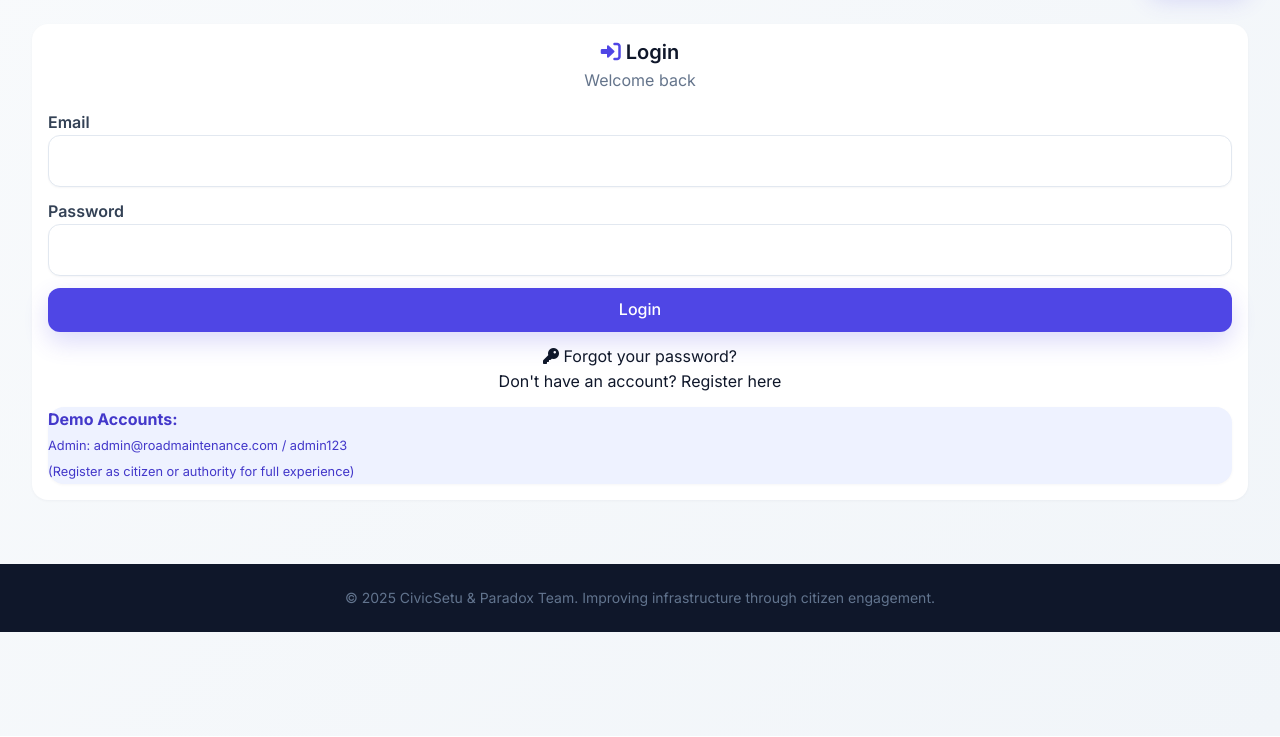
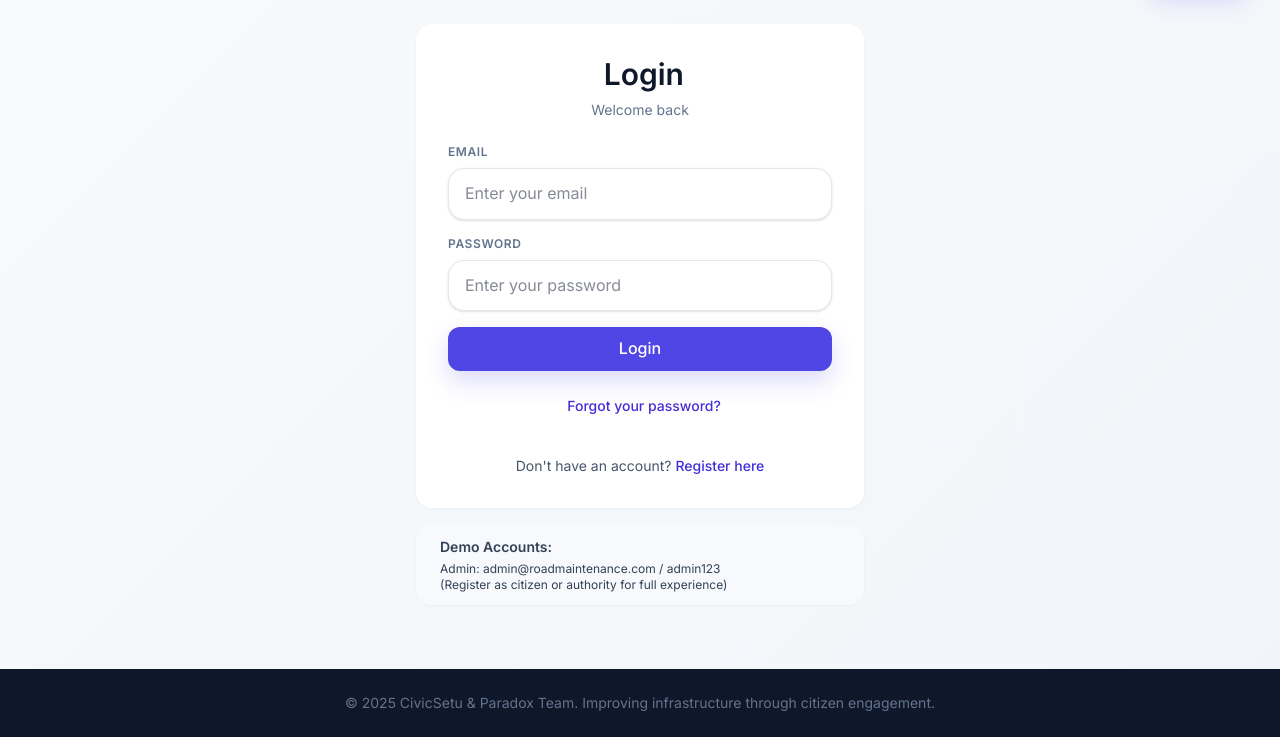
Before and after one commit to Byte-Craftsman-Alpha/Road-Maintenance-System, a Flask app: page /login in a window 1280 px wide. Shown: the part 64-801 px from the top of the page. Run offline with Flask 3, Linux system fonts and the light colour scheme; some libraries are stand-ins or nearby versions.

Commit message:
UI migration

```diff
--- a/app.py
+++ b/app.py
@@ -95,7 +95,7 @@ except:
     print("Warning: Email credentials not configured. OTP functionality will not work.")
 
 from models import db, User, Report, MaintenanceTicket, StatusUpdate, Analytics, OTPVerification, Vote, CitizenPoints
-from forms import LoginForm, RegisterForm, ReportForm, TicketForm, OTPVerificationForm, ForgotPasswordForm, ResetPasswordForm, StatusUpdateForm, ReportTrackingForm
+from forms import LoginForm, RegisterForm, ReportForm, TicketForm, OTPVerificationForm, ForgotPasswordForm, ResetPasswordForm, StatusUpdateForm, ReportTrackingForm, ChangePasswordForm, ChangeEmailRequestForm, VerifyEmailChangeForm
 
 db.init_app(app)
 login_manager = LoginManager()
@@ -135,7 +135,7 @@ def login():
             login_user(user)
             next_page = request.args.get('next')
             return redirect(next_page) if next_page else redirect(url_for('index'))
-        flash('Invalid email or password')
+        flash('Invalid email or password', 'danger')
     return render_template('auth/login.html', form=form)
 
 @app.route('/register', methods=['GET', 'POST'])
@@ -309,6 +309,105 @@ def reset_password():
 def logout():
     logout_user()
     return redirect(url_for('index'))
+
+
+@app.route('/account/settings', methods=['GET', 'POST'])
+@login_required
+def account_settings():
+    password_form = ChangePasswordForm()
+    email_form = ChangeEmailRequestForm()
+
+    if password_form.submit_password.data and password_form.validate_on_submit():
+        if not check_password_hash(current_user.password_hash, password_form.current_password.data):
+            flash('Current password is incorrect.', 'error')
+            return render_template('account/settings.html', password_form=password_form, email_form=email_form)
+
+        if password_form.new_password.data != password_form.confirm_password.data:
+            flash('Passwords do not match.', 'error')
+            return render_template('account/settings.html', password_form=password_form, email_form=email_form)
+
+        user = User.query.get(current_user.id)
+        if not user:
+            flash('User not found.', 'error')
+            return redirect(url_for('index'))
+
+        user.password_hash = generate_password_hash(password_form.new_password.data)
+        db.session.commit()
+        flash('Password updated successfully.', 'success')
+        return redirect(url_for('account_settings'))
+
+    if email_form.submit_email.data and email_form.validate_on_submit():
+        if not check_password_hash(current_user.password_hash, email_form.current_password.data):
+            flash('Current password is incorrect.', 'error')
+            return render_template('account/settings.html', password_form=password_form, email_form=email_form)
+
+        new_email = (email_form.new_email.data or '').strip().lower()
+
+        if new_email == (current_user.email or '').strip().lower():
+            flash('That is already your current email.', 'info')
+            return redirect(url_for('account_settings'))
+
+        if User.query.filter_by(email=new_email).first():
+            flash('Email already registered.', 'error')
+            return render_template('account/settings.html', password_form=password_form, email_form=email_form)
+
+        try:
+            otp_code = OTPVerification.create_otp(new_email, 'email_change')
+            otp_sent = send_otp_email(email_notifier, new_email, current_user.username, otp_code, 'email_change')
+            if otp_sent:
+                session['email_change_user_id'] = current_user.id
+                session['email_change_new_email'] = new_email
+                flash('Verification code sent to your new email. Please check and verify.', 'success')
+                return redirect(url_for('verify_email_change'))
+            else:
+                flash('Failed to send verification code. Please try again later.', 'danger')
+        except Exception as e:
+            flash('Failed to send verification code. Please try again.', 'error')
+            print(f"Email change OTP sending error: {e}")
+
+    return render_template('account/settings.html', password_form=password_form, email_form=email_form)
+
+
+@app.route('/account/verify-email-change', methods=['GET', 'POST'])
+@login_required
+def verify_email_change():
+    if 'email_change_user_id' not in session or 'email_change_new_email' not in session:
+        flash('Email change session expired. Please try again.', 'error')
+        return redirect(url_for('account_settings'))
+
+    if session.get('email_change_user_id') != current_user.id:
+        flash('Email change session is invalid.', 'error')
+        session.pop('email_change_user_id', None)
+        session.pop('email_change_new_email', None)
+        return redirect(url_for('account_settings'))
+
+    new_email = session.get('email_change_new_email')
+    form = VerifyEmailChangeForm()
+
+    if form.validate_on_submit():
+        if OTPVerification.verify_otp(new_email, form.otp_code.data, 'email_change'):
+            if User.query.filter_by(email=new_email).first():
+                flash('Email already registered.', 'error')
+                return redirect(url_for('account_settings'))
+
+            user = User.query.get(current_user.id)
+            if not user:
+                flash('User not found.', 'error')
+                return redirect(url_for('index'))
+
+            user.email = new_email
+            user.email_verified = True
+            db.session.commit()
+
+            session.pop('email_change_user_id', None)
+            session.pop('email_change_new_email', None)
+
+            flash('Email updated successfully.', 'success')
+            return redirect(url_for('account_settings'))
+        else:
+            flash('Invalid or expired verification code. Please try again.', 'error')
+
+    return render_template('account/verify_email_change.html', form=form, new_email=new_email)
 
 @app.route('/citizen/dashboard')
 @login_required
--- a/forms.py
+++ b/forms.py
@@ -97,3 +97,21 @@ class ResetPasswordForm(FlaskForm):
 class ReportTrackingForm(FlaskForm):
     report_id = StringField('Report ID', validators=[DataRequired()], render_kw={"placeholder": "Enter Report ID (e.g., 123)"})
     submit = SubmitField('Track Report')
+
+
+class ChangePasswordForm(FlaskForm):
+    current_password = PasswordField('Current Password', validators=[DataRequired()])
+    new_password = PasswordField('New Password', validators=[DataRequired(), Length(min=6)])
+    confirm_password = PasswordField('Confirm New Password', validators=[DataRequired(), Length(min=6)])
+    submit_password = SubmitField('Update Password')
+
+
+class ChangeEmailRequestForm(FlaskForm):
+    new_email = StringField('New Email', validators=[DataRequired(), Email()])
+    current_password = PasswordField('Current Password', validators=[DataRequired()])
+    submit_email = SubmitField('Send Verification Code')
+
+
+class VerifyEmailChangeForm(FlaskForm):
+    otp_code = StringField('Enter 6-digit OTP', validators=[DataRequired(), Length(min=6, max=6)])
+    submit_verify = SubmitField('Verify & Update Email')
--- a/static/css/custom.css
+++ b/static/css/custom.css
@@ -1887,6 +1887,18 @@ footer {
     color: #10b981;
 }
 
+.toast-danger .toast-icon {
+    color: rgba(244, 63, 94, 0.95);
+}
+
+.toast-warning .toast-icon {
+    color: rgba(245, 158, 11, 0.95);
+}
+
+.toast-info .toast-icon {
+    color: rgba(99, 102, 241, 0.95);
+}
+
 .toast-message {
     font-size: 0.95rem;
     font-weight: 600;
--- a/templates/auth/login.html
+++ b/templates/auth/login.html
@@ -3,66 +3,69 @@
 {% block title %}Login - CivicSetu{% endblock %}
 
 {% block content %}
-<div class="row justify-content-center">
-    <div class="col-md-6 col-lg-4">
-        <div class="minimal-card p-4 p-md-5">
-            <div class="text-center mb-4">
-                <h4 class="mb-1" style="color: var(--gray-900);">
-                    <i class="fas fa-sign-in-alt" style="color: var(--primary-600);"></i>
+<div class="mx-auto w-full max-w-md">
+    <div class="minimal-card p-6 sm:p-8">
+        <div class="mb-6 text-center">
+            <h2 class="text-xl font-semibold text-slate-900 dark:text-slate-100">
+                <span class="iconify inline-block align-[-0.125em]" data-icon="solar:login-outline" data-width="20" data-height="20"></span>
                 {{ _('Login') }}
-                </h4>
-                <div class="small" style="color: var(--gray-500);">{{ _('Welcome back') }}</div>
+            </h2>
+            <p class="mt-2 text-sm text-slate-500 dark:text-slate-400">{{ _('Welcome back') }}</p>
         </div>
-                <form method="POST">
+
+        <form method="POST" class="space-y-4">
             {{ form.hidden_tag() }}
 
-                    <div class="mb-3">
-                        {{ form.email.label(class="form-label") }}
-                        {{ form.email(class="minimal-input") }}
+            <div>
+                {{ form.email.label(class="block text-xs font-semibold uppercase tracking-wider text-slate-500 mb-2 dark:text-slate-400") }}
+                {{ form.email(class="w-full rounded-xl border border-slate-200 bg-white px-4 py-3 text-slate-900 shadow-sm focus:outline-none focus:border-indigo-400 focus:ring-4 focus:ring-indigo-500/10 dark:border-slate-700 dark:bg-slate-900/40 dark:text-slate-100", placeholder="Enter your email") }}
                 {% if form.email.errors %}
-                            <div class="text-danger">
+                    <div class="mt-2 text-sm text-rose-700 dark:text-rose-300">
                         {% for error in form.email.errors %}
-                                    <small>{{ error }}</small>
+                            <div>{{ error }}</div>
                         {% endfor %}
                     </div>
                 {% endif %}
             </div>
 
-                    <div class="mb-3">
-                        {{ form.password.label(class="form-label") }}
-                        {{ form.password(class="minimal-input") }}
+            <div>
+                {{ form.password.label(class="block text-xs font-semibold uppercase tracking-wider text-slate-500 mb-2 dark:text-slate-400") }}
+                {{ form.password(class="w-full rounded-xl border border-slate-200 bg-white px-4 py-3 text-slate-900 shadow-sm focus:outline-none focus:border-indigo-400 focus:ring-4 focus:ring-indigo-500/10 dark:border-slate-700 dark:bg-slate-900/40 dark:text-slate-100", placeholder="Enter your password") }}
                 {% if form.password.errors %}
-                            <div class="text-danger">
+                    <div class="mt-2 text-sm text-rose-700 dark:text-rose-300">
                         {% for error in form.password.errors %}
-                                    <small>{{ error }}</small>
+                            <div>{{ error }}</div>
                         {% endfor %}
                     </div>
                 {% endif %}
             </div>
 
-                    <div class="d-grid">
+            <div>
                 {{ form.submit(class="minimal-btn minimal-btn-primary", style="width: 100%;") }}
             </div>
         </form>
 
-                <div class="text-center mt-3">
-                    <a href="{{ url_for('forgot_password') }}" class="text-decoration-none">
-                        <i class="fas fa-key"></i> {{ _('Forgot your password?') }}
+        <div class="mt-5 text-center text-sm">
+            <a href="{{ url_for('forgot_password') }}" class="inline-flex items-center gap-2 font-medium text-indigo-700 hover:text-indigo-800 dark:text-indigo-300 dark:hover:text-indigo-200">
+                <span class="iconify inline-block align-[-0.125em]" data-icon="solar:key-bold" data-width="18" data-height="18"></span>
+                {{ _('Forgot your password?') }}
             </a>
         </div>
 
-                <hr>
-                <div class="text-center">
-                    <p class="mb-0">{{ _('Don\'t have an account?') }} <a href="{{ url_for('register') }}">{{ _('Register here') }}</a></p>
+        <div class="mt-6 border-t border-slate-200 pt-4 text-center text-sm text-slate-600 dark:border-slate-700 dark:text-slate-300">
+            <span>{{ _('Don\'t have an account?') }}</span>
+            <a class="font-medium text-indigo-700 hover:text-indigo-800 dark:text-indigo-300 dark:hover:text-indigo-200" href="{{ url_for('register') }}">{{ _('Register here') }}</a>
+        </div>
     </div>
 
-                <div class="mt-3">
-                    <div class="alert alert-info">
-                        <strong>{{ _('Demo Accounts:') }}</strong><br>
-                        <small>
-                            Admin: admin@roadmaintenance.com / admin123<br>
-                            ({{ _('Register as citizen or authority for full experience') }})
-                        </small>
+    <div class="mt-4 minimal-callout">
+        <div class="text-sm">
+            <span class="iconify" data-icon="solar:info-circle-bold" data-width="18" data-height="18"></span>
+            <div>
+                <div class="font-semibold">{{ _('Demo Accounts:') }}</div>
+                <div class="mt-1 text-xs">
+                    Admin: admin@roadmaintenance.com / admin123
+                    <div>({{ _('Register as citizen or authority for full experience') }})</div>
                 </div>
             </div>
         </div>
--- a/templates/base.html
+++ b/templates/base.html
@@ -201,6 +201,7 @@
                                     <div class="p-2">
                                         <div class="px-3 py-2 text-sm text-slate-600 dark:text-slate-300">{{ current_user.role.title() }}</div>
                                         <div class="my-2 h-px bg-slate-200 dark:bg-slate-700"></div>
+                                        <a class="minimal-nav-item" href="{{ url_for('account_settings') }}"><span class="iconify inline-block align-[-0.125em]" data-icon="solar:settings-outline" data-width="18" data-height="18"></span> {{ _('Settings') }}</a>
                                         <a class="minimal-nav-item" href="{{ url_for('logout') }}"><span class="iconify inline-block align-[-0.125em]" data-icon="solar:logout-outline" data-width="18" data-height="18"></span> {{ _('Logout') }}</a>
                                     </div>
                                 </div>
@@ -225,6 +226,7 @@
                             <a class="minimal-nav-item" href="{{ url_for('view_reports') }}"><span class="iconify inline-block align-[-0.125em]" data-icon="solar:list-bold" data-width="18" data-height="18"></span> {{ _('All Reports') }}</a>
                             <a class="minimal-nav-item" href="{{ url_for('analytics_dashboard') }}"><span class="iconify inline-block align-[-0.125em]" data-icon="solar:chart-2-bold" data-width="18" data-height="18"></span> {{ _('Analytics') }}</a>
                         {% endif %}
+                        <a class="minimal-nav-item" href="{{ url_for('account_settings') }}"><span class="iconify inline-block align-[-0.125em]" data-icon="solar:settings-outline" data-width="18" data-height="18"></span> {{ _('Settings') }}</a>
                     {% endif %}
                     <a class="minimal-nav-item" href="{{ url_for('public_reports') }}"><span class="iconify inline-block align-[-0.125em]" data-icon="solar:eye-bold" data-width="18" data-height="18"></span> {{ _('Public Reports') }}</a>
                     <a class="minimal-nav-item" href="{{ url_for('track_report') }}"><span class="iconify inline-block align-[-0.125em]" data-icon="solar:magnifer-bold" data-width="18" data-height="18"></span> {{ _('Track Report') }}</a>
@@ -253,11 +255,35 @@
                                 </div>
                             </div>
                         {% elif category == 'error' or category == 'danger' %}
-                            <div class="alert alert-danger">{{ message }}</div>
+                            <div class="toast toast-danger" role="status" aria-live="polite" data-toast>
+                                <div class="toast-inner">
+                                    <span class="iconify toast-icon" data-icon="solar:danger-triangle-bold" data-width="18" data-height="18"></span>
+                                    <div class="toast-message">{{ message }}</div>
+                                    <button class="toast-close" type="button" aria-label="Close notification" data-toast-close>
+                                        <span class="iconify" data-icon="solar:close-circle-outline" data-width="18" data-height="18"></span>
+                                    </button>
+                                </div>
+                            </div>
                         {% elif category == 'warning' %}
-                            <div class="alert alert-warning">{{ message }}</div>
+                            <div class="toast toast-warning" role="status" aria-live="polite" data-toast>
+                                <div class="toast-inner">
+                                    <span class="iconify toast-icon" data-icon="solar:shield-warning-bold" data-width="18" data-height="18"></span>
+                                    <div class="toast-message">{{ message }}</div>
+                                    <button class="toast-close" type="button" aria-label="Close notification" data-toast-close>
+                                        <span class="iconify" data-icon="solar:close-circle-outline" data-width="18" data-height="18"></span>
+                                    </button>
+                                </div>
+                            </div>
                         {% else %}
-                            <div class="alert alert-info">{{ message }}</div>
+                            <div class="toast toast-info" role="status" aria-live="polite" data-toast>
+                                <div class="toast-inner">
+                                    <span class="iconify toast-icon" data-icon="solar:info-circle-bold" data-width="18" data-height="18"></span>
+                                    <div class="toast-message">{{ message }}</div>
+                                    <button class="toast-close" type="button" aria-label="Close notification" data-toast-close>
+                                        <span class="iconify" data-icon="solar:close-circle-outline" data-width="18" data-height="18"></span>
+                                    </button>
+                                </div>
+                            </div>
                         {% endif %}
                     {% endfor %}
                 </div>
```
Also changed, not shown: templates/account/settings.html (added, +107 -0 lines), templates/account/verify_email_change.html (added, +45 -0 lines), instance/road_maintenance.db. Lines whose indentation alone changed are shown as unchanged.
